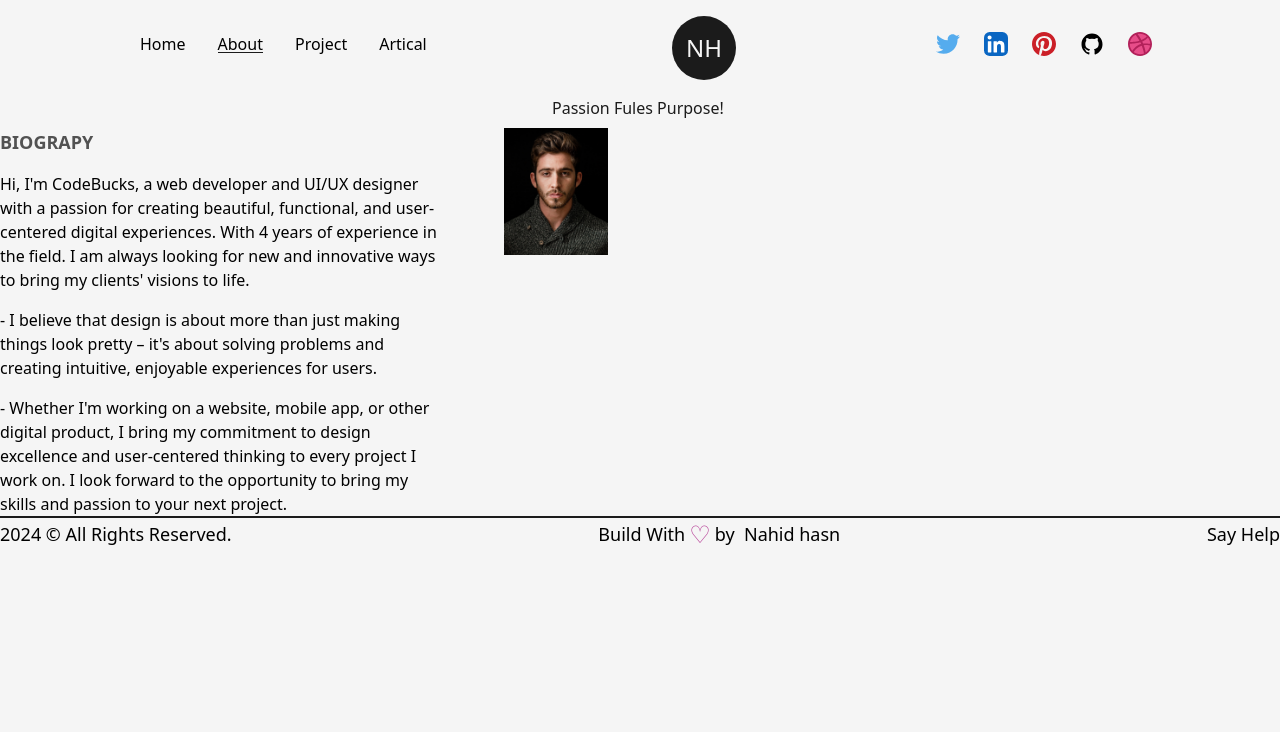
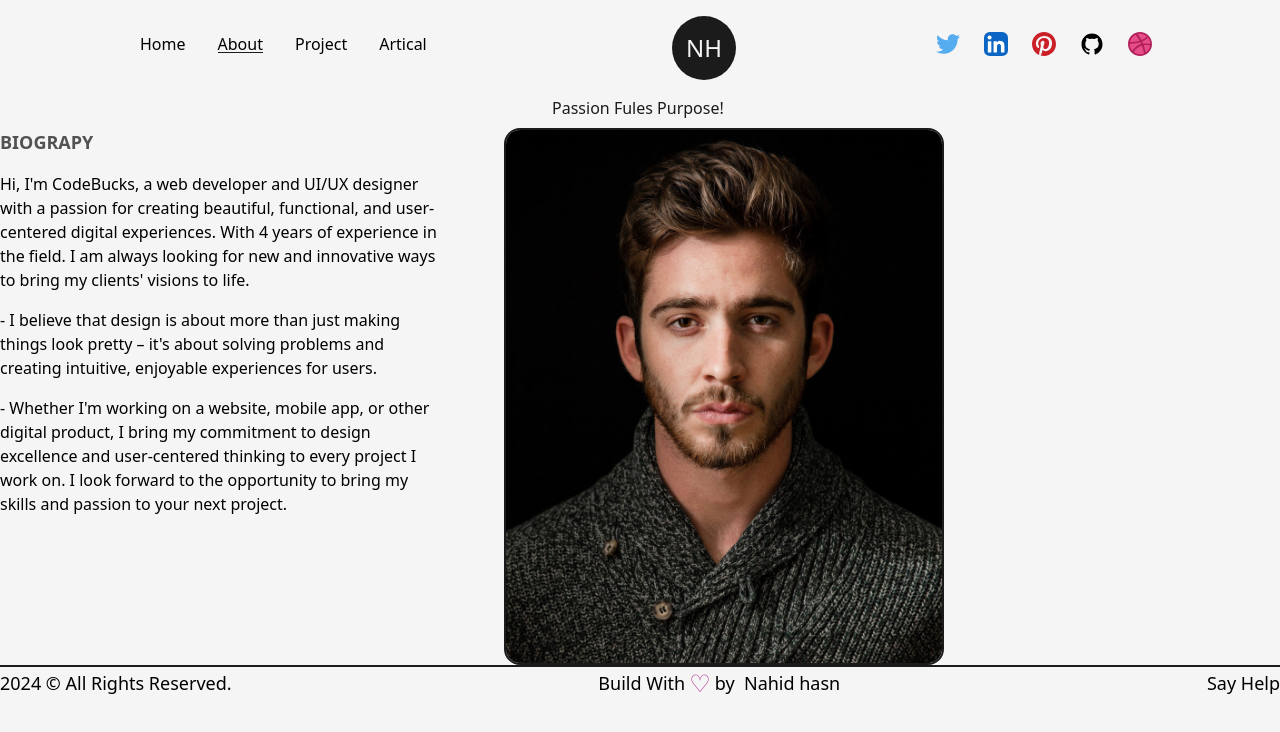
Before and after one commit to nahidulhasan4/My-Profolio, a Next.js app: page /about in a window 1280 px wide. Shown: the top 732 px of the page. Built offline with nearby package versions, Linux system fonts and the light colour scheme.

Commit message:
here some data

```diff
--- a/src/pages/about.js
+++ b/src/pages/about.js
@@ -44,7 +44,7 @@ const about = () => {
                 your next project.
               </p>
             </div>
-          <div>
+          <div className="col-span-3 relative h-max rounded-2xl border-2 border-solid border-dark overflow-hidden">
           <Image src={ProfilePic} alt="nahid" className='w-full h-auto'/>
           </div>
 
```
